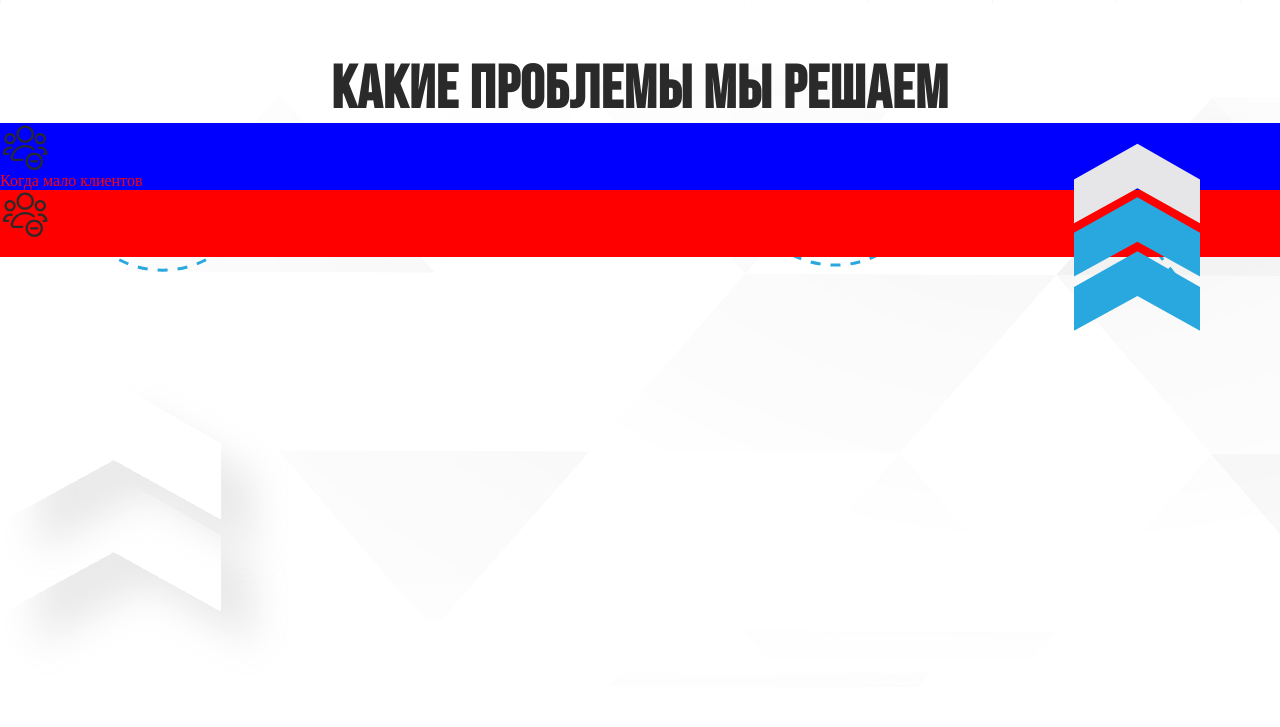
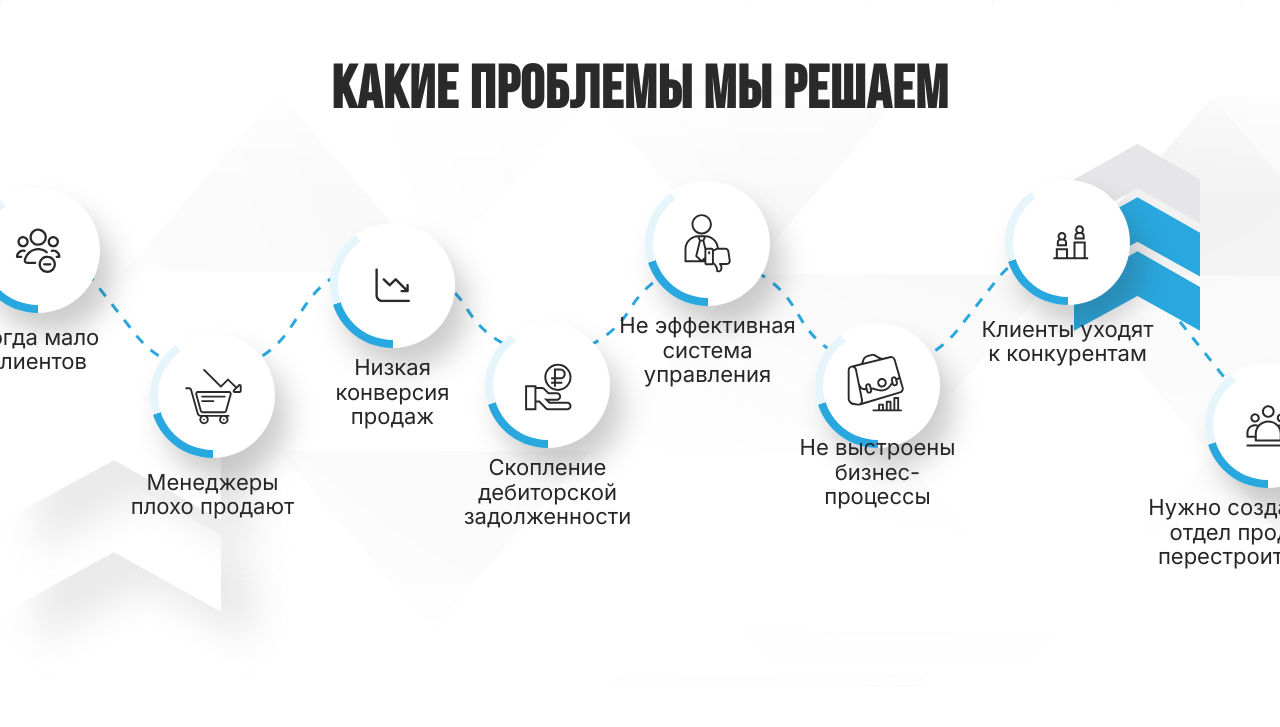
Before and after one commit to sweetconsole/Moscow-Academy-of-Sales, a plain HTML site: page index.html in a window 1280 px wide. Shown: the part 900-1627 px from the top of the page. Drawn offline with Linux system fonts and the light colour scheme.

Commit message:
Update website

```diff
--- a/index.html
+++ b/index.html
@@ -140,16 +140,92 @@
 
 			<ul class="problems_solving_list">
 				<li class="problems_solving_item">
+					<div class="problems_solving_dark_blue"></div>
+					<div class="problems_solving_light_blue"></div>
+
 					<div class="problems_solving_container">
 						<img class="problems_solving_icon" src="./images/icons/problems/1.svg" alt="">
 					</div>
+
 					<p class="problems_solving_item_text">Когда мало клиентов</p>
 				</li>
+
 				<li class="problems_solving_item">
+					<div class="problems_solving_dark_blue"></div>
+					<div class="problems_solving_light_blue"></div>
+
 					<div class="problems_solving_container">
-						<img class="problems_solving_icon" src="./images/icons/problems/1.svg" alt="">
+						<img class="problems_solving_icon" src="./images/icons/problems/2.svg" alt="">
 					</div>
-					<p class="problems_solving_item_text">Когда мало клиентов</p>
+
+					<p class="problems_solving_item_text">Менеджеры плохо продают</p>
+				</li>
+
+				<li class="problems_solving_item">
+					<div class="problems_solving_dark_blue"></div>
+					<div class="problems_solving_light_blue"></div>
+
+					<div class="problems_solving_container">
+						<img class="problems_solving_icon" src="./images/icons/problems/3.svg" alt="">
+					</div>
+
+					<p class="problems_solving_item_text problems_solving_item_text_3_lines">Низкая конверсия продаж</p>
+				</li>
+
+				<li class="problems_solving_item">
+					<div class="problems_solving_dark_blue"></div>
+					<div class="problems_solving_light_blue"></div>
+
+					<div class="problems_solving_container">
+						<img class="problems_solving_icon" src="./images/icons/problems/4.svg" alt="">
+					</div>
+
+					<p class="problems_solving_item_text problems_solving_item_text_3_lines">Скопление дебиторской задолженности</p>
+				</li>
+
+				<li class="problems_solving_item">
+					<div class="problems_solving_dark_blue"></div>
+					<div class="problems_solving_light_blue"></div>
+
+					<div class="problems_solving_container">
+						<img class="problems_solving_icon" src="./images/icons/problems/5.svg" alt="">
+					</div>
+
+					<p class="problems_solving_item_text problems_solving_item_text_3_lines">Не эффективная система управления</p>
+				</li>
+
+				<li class="problems_solving_item">
+					<div class="problems_solving_dark_blue"></div>
+					<div class="problems_solving_light_blue"></div>
+
+					<div class="problems_solving_container">
+						<img class="problems_solving_icon" src="./images/icons/problems/6.svg" alt="">
+					</div>
+
+					<p class="problems_solving_item_text">Не выстроены бизнес-процессы</p>
+				</li>
+
+				<li class="problems_solving_item">
+					<div class="problems_solving_dark_blue"></div>
+					<div class="problems_solving_light_blue"></div>
+
+					<div class="problems_solving_container">
+						<img class="problems_solving_icon" src="./images/icons/problems/7.svg" alt="">
+					</div>
+
+					<p class="problems_solving_item_text">Клиенты уходят
+						к конкурентам</p>
+				</li>
+
+				<li class="problems_solving_item">
+					<div class="problems_solving_dark_blue"></div>
+					<div class="problems_solving_light_blue"></div>
+
+					<div class="problems_solving_container">
+						<img class="problems_solving_icon" src="./images/icons/problems/8.svg" alt="">
+					</div>
+
+					<p class="problems_solving_item_text problems_solving_item_large_text">Нужно создать новый отдел продаж или перестроить работу </p>
 				</li>
 			</ul>
 		</div>
@@ -323,11 +399,12 @@
 				</div>
 
 				<img class="features_blue_arrows" src="./images/figures/blue_arrows.svg" alt="">
-				<img class="features_image" src="./images/features_image.png" alt="">
+				<img class="features_image" src="images/features/image.png" alt="">
 			</div>
 
 			<div class="container">
 				<ul class="features_list">
+					<img class="feature_blue_square" src="./images/figures/blue_points_square.svg" alt="">
 					<li class="feature">
 						<div class="feature_inner">
 							<div class="feature_front">
--- a/styles/style.css
+++ b/styles/style.css
@@ -383,30 +383,98 @@ a, button {
 	text-align: center;
 	line-height: 100%;
 	letter-spacing: 0.02em;
+	margin-bottom: 50px;
 }
 
 .problems_solving_list {
 	width: 100%;
 	height: 265px;
+	position: relative;
 	background-repeat: no-repeat;
+	background-position: center;
 	background-image: url("../images/problems_solving_line.svg");
 }
 
-.problems_solving_item {
-
+.problems_solving_item:nth-child(1) {
+	top: 15px;
+	left: -25px;
 }
 
-.problems_solving_item:nth-child(odd) {
-	background-color: blue;
+.problems_solving_item:nth-child(2) {
+	top: 160px;
+	left: 150px;
 }
 
-.problems_solving_item:nth-child(even) {
-	background-color: red;
+.problems_solving_item:nth-child(3) {
+	top: 50px;
+	left: 330px;
+}
+
+.problems_solving_item:nth-child(4) {
+	top: 150px;
+	left: 485px;
+}
+
+.problems_solving_item:nth-child(5) {
+	top: 8px;
+	right: 510px;
+}
+
+.problems_solving_item:nth-child(6) {
+	top: 150px;
+	right: 340px;
+}
+
+.problems_solving_item:nth-child(7) {
+	top: 7px;
+	right: 150px;
 }
 
 
+.problems_solving_item:nth-child(8) {
+	top: 190px;
+	right: -50px;
+}
+
+.problems_solving_item {
+	width: 125px;
+	height: 125px;
+	background-color: white;
+	position: absolute;
+	border-radius: 100%;
+	display: flex;
+	align-items: center;
+	justify-content: center;
+	box-shadow: 13px 21px 28px 0px rgba(51, 52, 53, 0.25);
+}
+
+.problems_solving_dark_blue {
+	width: 100%;
+	height: 100%;
+	border-radius: 100%;
+	position: absolute;
+	background: conic-gradient(#29A8DF 20%, transparent 0);
+	transform: rotate(180deg);
+}
+
+.problems_solving_light_blue {
+	width: 100%;
+	height: 100%;
+	border-radius: 100%;
+	position: absolute;
+	background: conic-gradient(#e5f5fb 20%, transparent 0);
+	transform: rotate(252deg);
+}
+
 .problems_solving_container {
-
+	width: 109px;
+	height: 109px;
+	position: absolute;
+	background-color: white;
+	border-radius: 100%;
+	display: flex;
+	align-items: center;
+	justify-content: center;
 }
 
 .problems_solving_icon {
@@ -414,7 +482,24 @@ a, button {
 }
 
 .problems_solving_item_text {
+	width: 190px;
+	text-align: center;
+	color: #262626;
+	font-family: "Inter", sans-serif;
+	font-size: 22px;
+	line-height: 110%;
+	position: absolute;
+	bottom: -60px;
+	transform-origin: top left;
+}
 
+.problems_solving_item_text_3_lines {
+	bottom: -80px;
+}
+
+.problems_solving_item_large_text {
+	width: 266px;
+	bottom: -80px;
 }
 
 
@@ -727,12 +812,18 @@ a, button {
 .features_list {
 	list-style: none;
 	display: grid;
+	position: relative;
 	grid-template-columns: repeat(4, 1fr);
 	gap: 31px;
 }
 
+.feature_blue_square {
+	position: absolute;
+	top: 92px;
+	left: -71px;
+}
+
 .feature {
-	background-color: white;
 	width: 300px;
 	height: 520px;
 	perspective: 1000px;
```
Also changed, not shown: images/features/image.png (renamed from images/features_image.png), images/figures/blue_points_square.svg (added).
